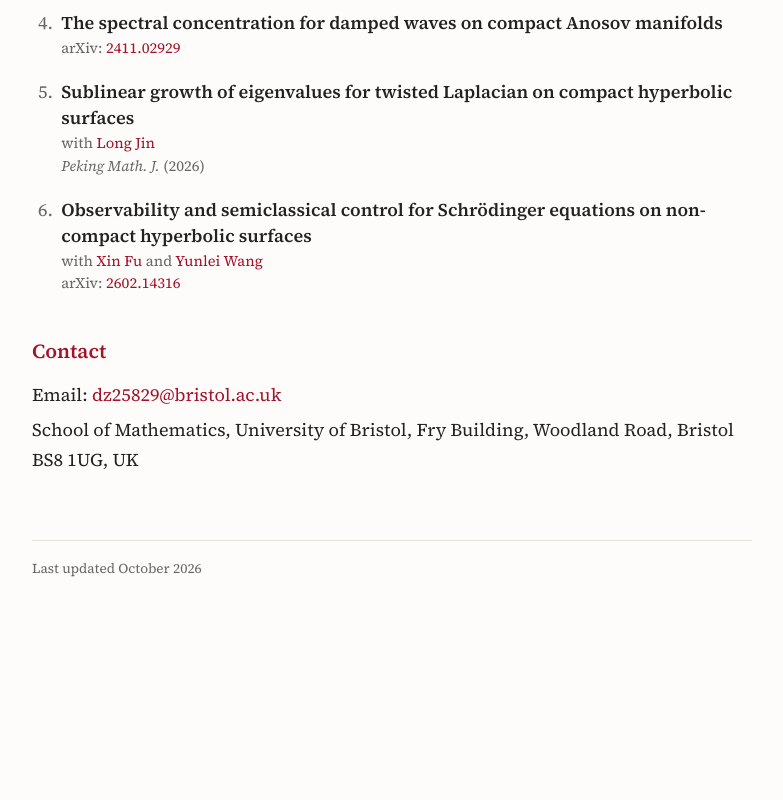
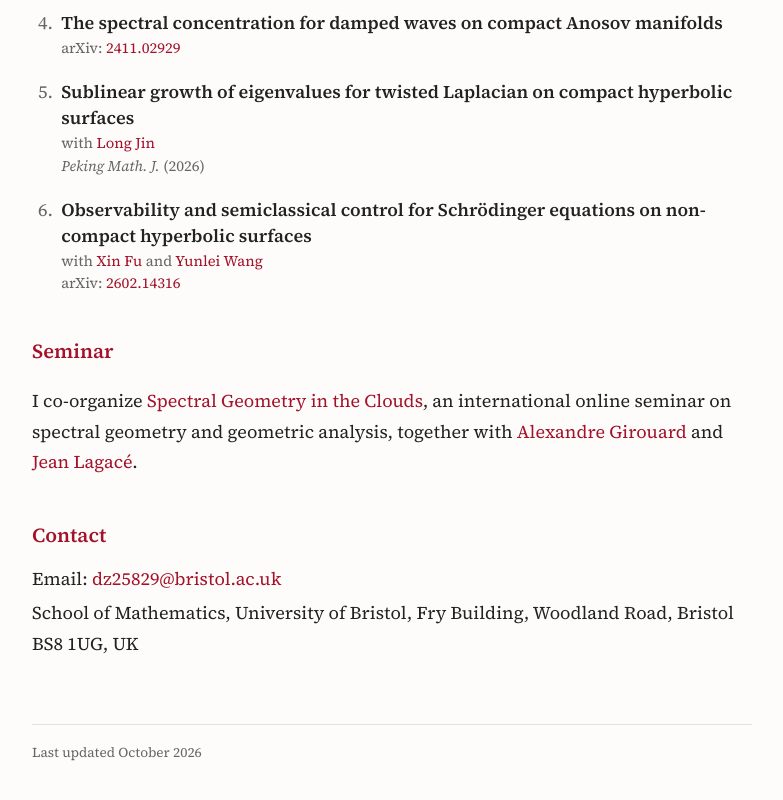
Before and after one commit to Yulin-math/Yulin-math.github.io, a plain HTML site: page index.html in a window 1280 px wide. Shown: the part 1035-1835 px from the top of the page, without its empty margins (248-1031 px from the left). Before the commit the page ends 1663 px from the top, so only its background shows below. Drawn offline with Linux system fonts and the light colour scheme.

Commit message:
Add seminar section to index.html
Added a new section for the seminar co-organized with Alexandre Girouard and Jean Lagacé.

```diff
--- a/index.html
+++ b/index.html
@@ -192,6 +192,16 @@
       </ol>
     </section>
 
+    <section>
+      <h2>Seminar</h2>
+      <p>
+        I co-organize <a href="https://spectralclouds.github.io/">Spectral Geometry in the Clouds</a>,
+        an international online seminar on spectral geometry and geometric analysis,
+        together with <a href="https://agirouard.mat.ulaval.ca/">Alexandre Girouard</a> and
+        <a href="https://lagacejean.github.io/">Jean Lagacé</a>.
+      </p>
+    </section>
+
     <section class="contact">
       <h2>Contact</h2>
       <p>Email: <a href="mailto:dz25829@bristol.ac.uk">dz25829@bristol.ac.uk</a></p>
```
